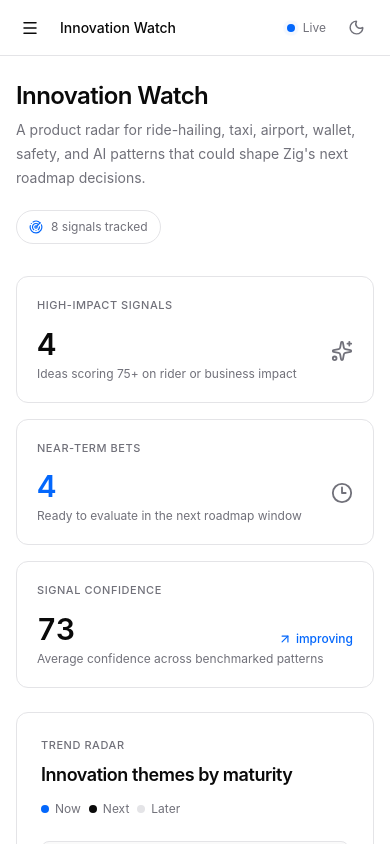
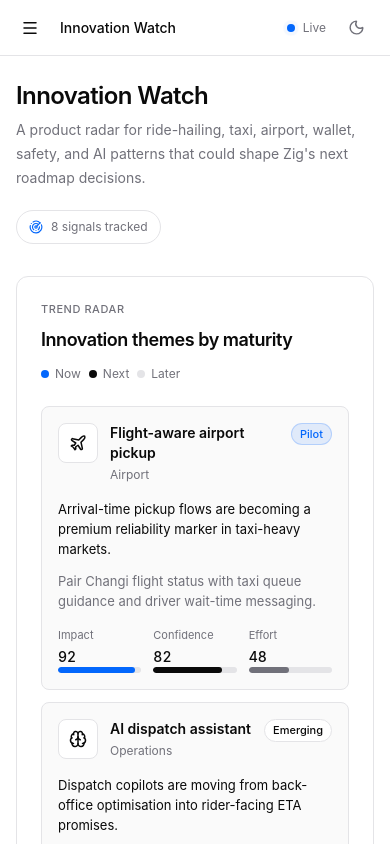
Before and after one commit to fixly3dstudio/Zig_Beacon, a Next.js app in the folder portal/: page /innovation-watch in a window 390 px wide. Built offline with nearby package versions, Linux system fonts and the light colour scheme.

Commit message:
chore: remove mobility and innovation KPI strips

```diff
--- a/portal/src/app/(app)/global-mobility/page.tsx
+++ b/portal/src/app/(app)/global-mobility/page.tsx
@@ -2,10 +2,8 @@ import {
   ArrowDownRight,
   ArrowUpRight,
   Building2,
-  CarTaxiFront,
   CircleDollarSign,
   Globe2,
-  Landmark,
   Plane,
   ShieldCheck,
   Zap,
@@ -302,10 +300,6 @@ const regionCounts = markets.reduce<Record<string, number>>((acc, market) => {
   return acc;
 }, {});
 
-const averageMomentum = Math.round(
-  markets.reduce((sum, market) => sum + market.momentum, 0) / markets.length
-);
-
 function regulationClass(regulation: Market["regulation"]) {
   if (regulation === "Open") return "border-track bg-background text-foreground";
   if (regulation === "Managed") return "border-brand/20 bg-brand/10 text-brand";
@@ -354,49 +348,7 @@ export default function Page() {
         </div>
       </div>
 
-      <div className="mt-8 grid grid-cols-1 gap-4 md:grid-cols-3">
-        <Card className="p-5">
-          <CardLabel>Market momentum</CardLabel>
-          <div className="mt-3 flex items-end justify-between">
-            <p className="text-3xl font-semibold tracking-tight text-foreground tabular-nums">
-              {averageMomentum}
-            </p>
-            <span className="inline-flex items-center gap-1 text-xs font-medium text-brand">
-              <ArrowUpRight size={14} />
-              rising
-            </span>
-          </div>
-          <p className="mt-1 text-xs text-muted">
-            Average demand and product activity index
-          </p>
-        </Card>
-        <Card className="p-5">
-          <CardLabel>Taxi-integrated leaders</CardLabel>
-          <div className="mt-3 flex items-end justify-between">
-            <p className="text-3xl font-semibold tracking-tight text-foreground tabular-nums">
-              {markets.filter((market) => market.taxiIntegration >= 85).length}
-            </p>
-            <CarTaxiFront size={22} className="text-muted" />
-          </div>
-          <p className="mt-1 text-xs text-muted">
-            Markets where licensed fleets anchor supply
-          </p>
-        </Card>
-        <Card className="p-5">
-          <CardLabel>Managed regulation</CardLabel>
-          <div className="mt-3 flex items-end justify-between">
-            <p className="text-3xl font-semibold tracking-tight text-brand tabular-nums">
-              {markets.filter((market) => market.regulation === "Managed").length}
-            </p>
-            <Landmark size={22} className="text-muted" />
-          </div>
-          <p className="mt-1 text-xs text-muted">
-            Comparable environments for Zig expansion logic
-          </p>
-        </Card>
-      </div>
-
-      <div className="mt-6 grid grid-cols-12 gap-5">
+      <div className="mt-8 grid grid-cols-12 gap-5">
         <Card className="col-span-12 lg:col-span-8">
           <div className="flex items-start justify-between gap-4">
             <div>
--- a/portal/src/app/(app)/innovation-watch/page.tsx
+++ b/portal/src/app/(app)/innovation-watch/page.tsx
@@ -4,7 +4,6 @@ import {
   BadgeCheck,
   BellRing,
   Brain,
-  Clock3,
   CreditCard,
   Gauge,
   Lightbulb,
@@ -12,7 +11,6 @@ import {
   Radar,
   Route,
   ShieldCheck,
-  Sparkles,
   Zap,
 } from "lucide-react";
 import { Card, CardLabel } from "@/components/ui/card";
@@ -184,13 +182,6 @@ const watchItems: WatchItem[] = [
 const stageOrder: Stage[] = ["Live", "Pilot", "Emerging", "Watch"];
 const horizonOrder: Horizon[] = ["Now", "Next", "Later"];
 
-const highImpact = innovations.filter((item) => item.impact >= 75).length;
-const nearTerm = innovations.filter((item) => item.horizon === "Now").length;
-const avgConfidence = Math.round(
-  innovations.reduce((sum, item) => sum + item.confidence, 0) /
-    innovations.length
-);
-
 const rankedInnovations = [...innovations].sort((a, b) => {
   const aScore = a.impact * a.confidence - a.effort * 35;
   const bScore = b.impact * b.confidence - b.effort * 35;
@@ -252,49 +243,7 @@ export default function Page() {
         </div>
       </div>
 
-      <div className="mt-8 grid grid-cols-1 gap-4 md:grid-cols-3">
-        <Card className="p-5">
-          <CardLabel>High-impact signals</CardLabel>
-          <div className="mt-3 flex items-end justify-between">
-            <p className="text-3xl font-semibold tracking-tight text-foreground tabular-nums">
-              {highImpact}
-            </p>
-            <Sparkles size={22} className="text-muted" />
-          </div>
-          <p className="mt-1 text-xs text-muted">
-            Ideas scoring 75+ on rider or business impact
-          </p>
-        </Card>
-        <Card className="p-5">
-          <CardLabel>Near-term bets</CardLabel>
-          <div className="mt-3 flex items-end justify-between">
-            <p className="text-3xl font-semibold tracking-tight text-brand tabular-nums">
-              {nearTerm}
-            </p>
-            <Clock3 size={22} className="text-muted" />
-          </div>
-          <p className="mt-1 text-xs text-muted">
-            Ready to evaluate in the next roadmap window
-          </p>
-        </Card>
-        <Card className="p-5">
-          <CardLabel>Signal confidence</CardLabel>
-          <div className="mt-3 flex items-end justify-between">
-            <p className="text-3xl font-semibold tracking-tight text-foreground tabular-nums">
-              {avgConfidence}
-            </p>
-            <span className="inline-flex items-center gap-1 text-xs font-medium text-brand">
-              <ArrowUpRight size={14} />
-              improving
-            </span>
-          </div>
-          <p className="mt-1 text-xs text-muted">
-            Average confidence across benchmarked patterns
-          </p>
-        </Card>
-      </div>
-
-      <div className="mt-6 grid grid-cols-12 gap-5">
+      <div className="mt-8 grid grid-cols-12 gap-5">
         <Card className="col-span-12 lg:col-span-8">
           <div className="flex flex-col gap-3 sm:flex-row sm:items-start sm:justify-between">
             <div>
```
